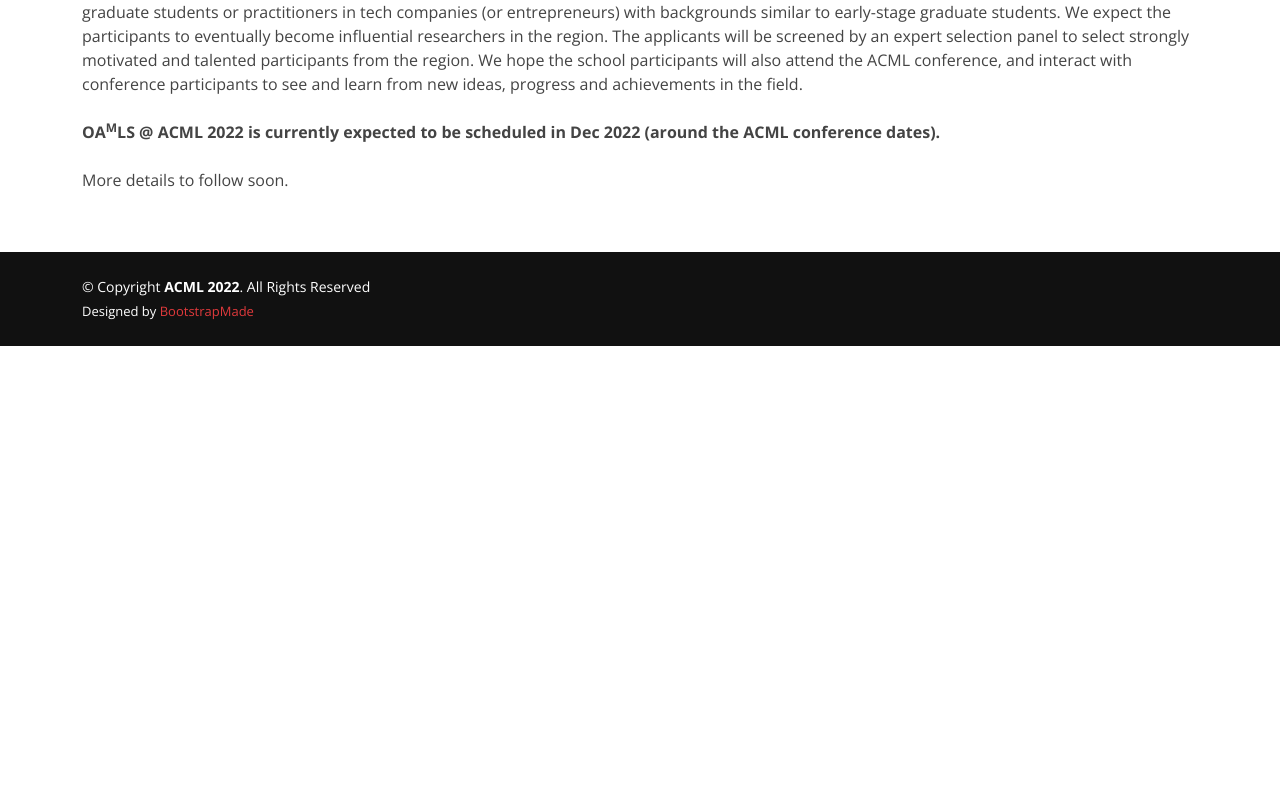
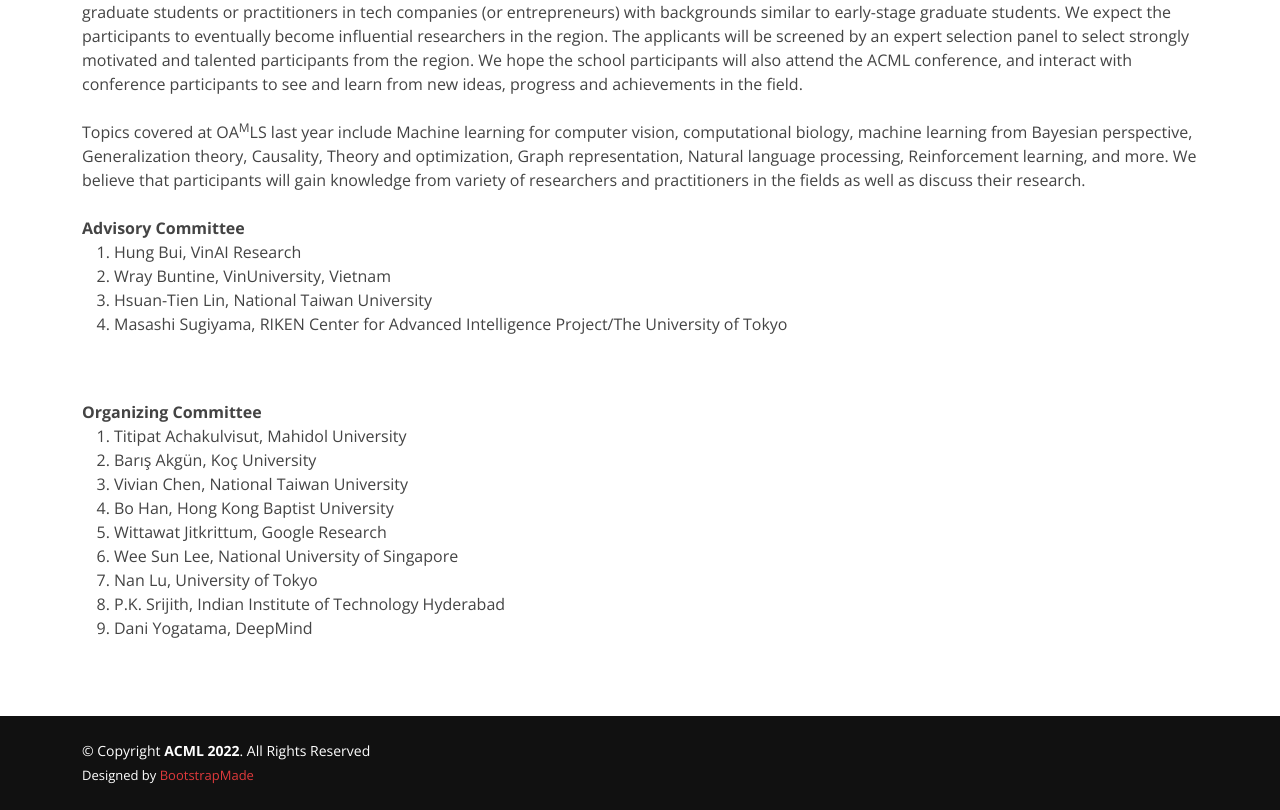
Before and after one commit to JosephKJ/ACML-22, a plain HTML site: page oamls.html in a window 1280 px wide. Shown: the part 465-1275 px from the top of the page. Before the commit the page ends 811 px from the top, so only its background shows below. Drawn offline with nearby package versions, Linux system fonts and the light colour scheme.

Commit message:
Update oamls.html

```diff
--- a/oamls.html
+++ b/oamls.html
@@ -92,12 +92,38 @@
         <h2>OA<sup>M</sup>LS: Online Asian Machine Learning School</h2><br/>
 
         The Online Asian Machine Learning School (OA<sup>M</sup>LS), an initiative and part of the Asian Conference on Machine Learning (ACML), aims to help prepare the next generation of machine learning researchers and practitioners by providing them with knowledge of machine learning fundamentals as well as state-of-the-art advancements in the field. Leading international researchers in machine learning will be invited to provide lectures and tutorials on these topics, which will prepare students for research and innovation in machine learning.
+
         <br/><br/>
+
         This school focuses on participants in the Asia-Pacific region. The school will be held in the virtual format, supported by ever-improving communication technologies, to allow affordable participation from students and practitioners from the region, including those from under-represented areas, who may otherwise be unable to afford travel to a physical international school. The target audience for OA<sup>M</sup>LS is early-stage graduate students or practitioners in tech companies (or entrepreneurs) with backgrounds similar to early-stage graduate students. We expect the participants to eventually become influential researchers in the region. The applicants will be screened by an expert selection panel to select strongly motivated and talented participants from the region. We hope the school participants will also attend the ACML conference, and interact with conference participants to see and learn from new ideas, progress and achievements in the field.
         <br/><br/>
-        <b>OA<sup>M</sup>LS @ ACML 2022 is currently expected to be scheduled in Dec 2022 (around the ACML conference dates).</b>
+
+        Topics covered at OA<sup>M</sup>LS last year include Machine learning for computer vision, computational biology, machine learning from Bayesian perspective, Generalization theory, Causality, Theory and optimization, Graph representation, Natural language processing, Reinforcement learning, and more. We believe that participants will gain knowledge from variety of researchers and practitioners in the fields as well as discuss their research.
         <br/><br/>
-        More details to follow soon.
+        <b> Advisory Committee </b>
+        <ol>
+<li> Hung Bui, VinAI Research </li>
+<li> Wray Buntine, VinUniversity, Vietnam </li>
+<li> Hsuan-Tien Lin, National Taiwan University </li>
+<li> Masashi Sugiyama, RIKEN Center for Advanced Intelligence Project/The University of Tokyo </li>
+        </ol>
+
+        <br/><br/>
+        <b> Organizing Committee</b>
+
+                <ol>
+<li> Titipat Achakulvisut, Mahidol University </li>
+<li> Barış Akgün, Koç University </li>
+<li> Vivian Chen, National Taiwan University </li>
+<li> Bo Han, Hong Kong Baptist University </li>
+<li> Wittawat Jitkrittum, Google Research </li>
+<li> Wee Sun Lee, National University of Singapore </li>
+<li> Nan Lu, University of Tokyo </li>
+<li> P.K. Srijith, Indian Institute of Technology Hyderabad </li>
+<li> Dani Yogatama, DeepMind </li>
+
+        </ol>
+
       </div>
     </section>
 
```
